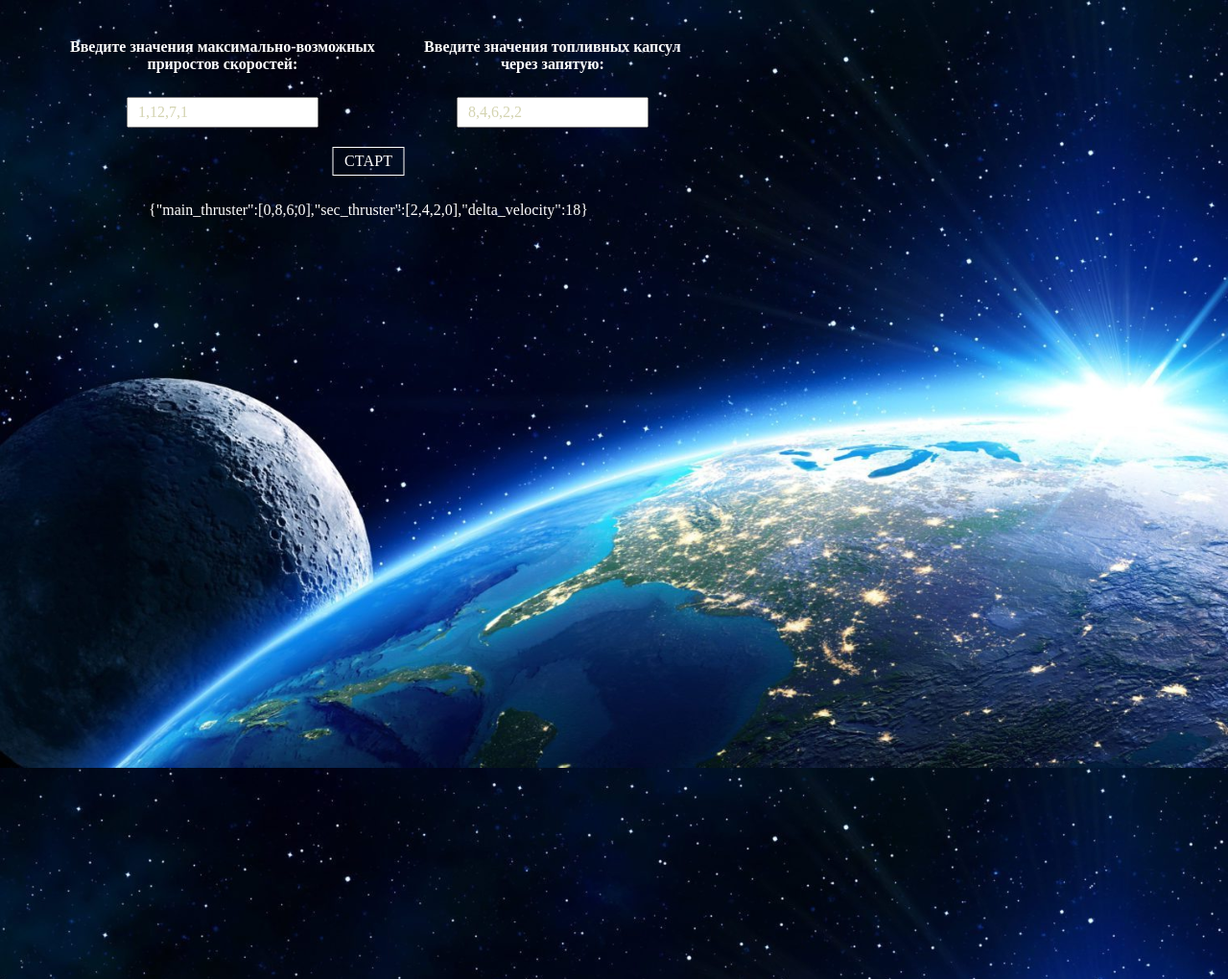
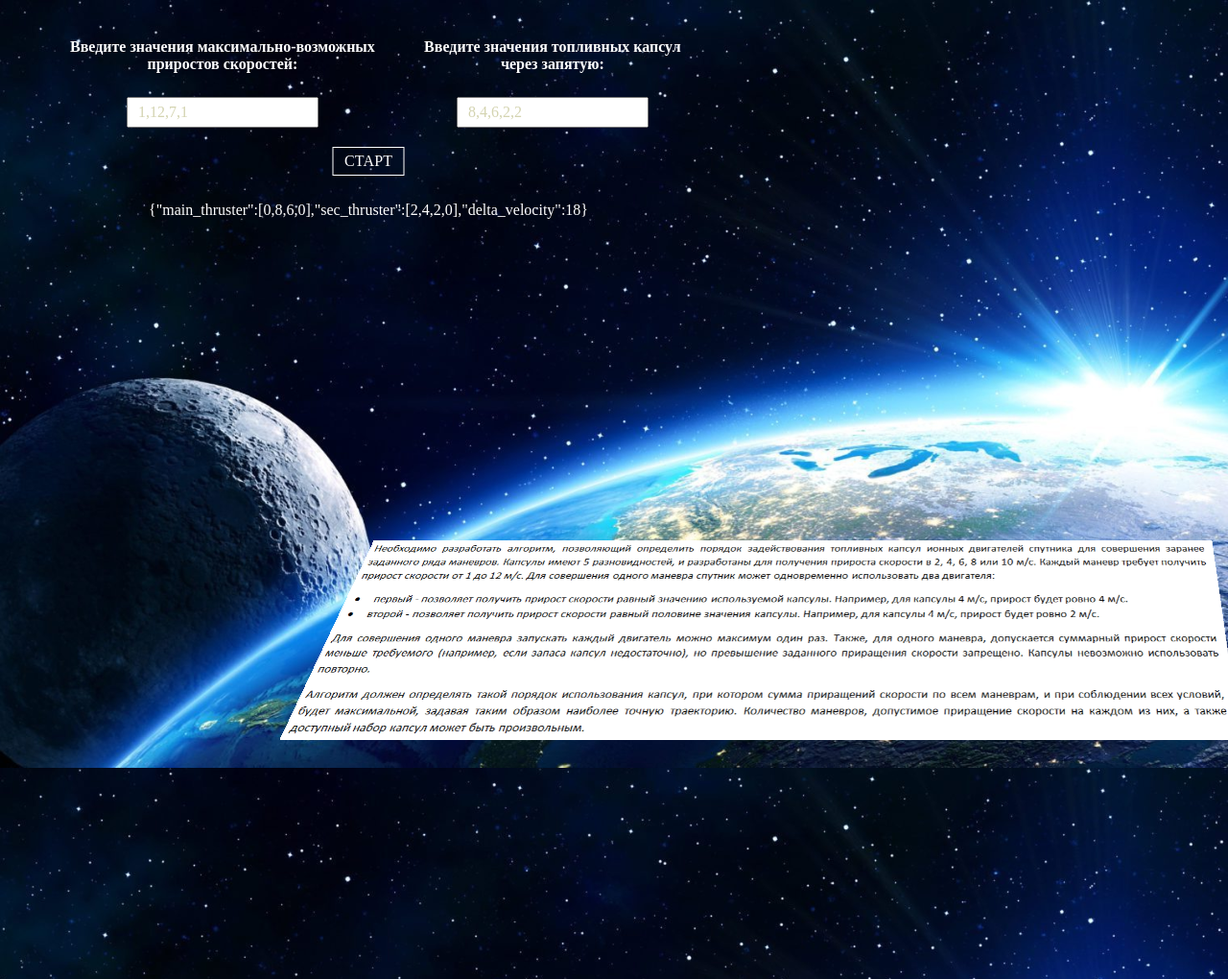
Before and after one commit to ksenija12/satellite, a plain HTML site: page index.html in a window 1280 px wide. Shown: the whole page at 96% size. Drawn offline with Linux system fonts and the light colour scheme.

Commit message:
28.01.21

```diff
--- a/index.html
+++ b/index.html
@@ -24,6 +24,7 @@
         </div>
     </div>
     <img src="./img/rocket.png" alt="rocket" class="rocket">
+    <img src="./img/text.png" alt="" class="task">
 
     <script src="./js/libs/jquery-3.5.1.min.js"></script>
     <script src="./js/main.js"></script>
--- a/sass/style.sass
+++ b/sass/style.sass
@@ -71,3 +71,12 @@ h4
     left: -200px
     bottom: -200px
     transform: rotate(50deg)
+
+.task
+    height: 225px
+    position: absolute
+    right: 0
+    bottom: 0
+    transform-style: preserve-3d
+    transform-origin: 75% 0
+    transform: perspective(1000px) rotateX(35deg) translate(-15px, -15px)
```
Also changed, not shown: css/style.css, img/text.png (added), 1 other file.
